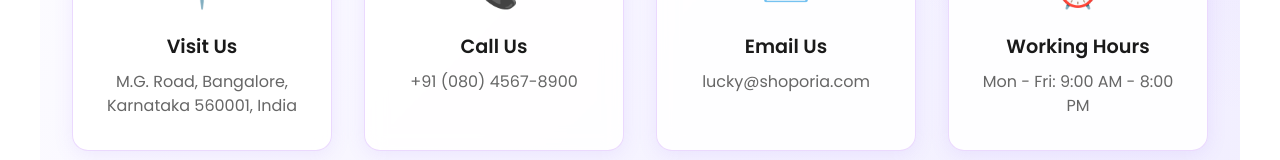
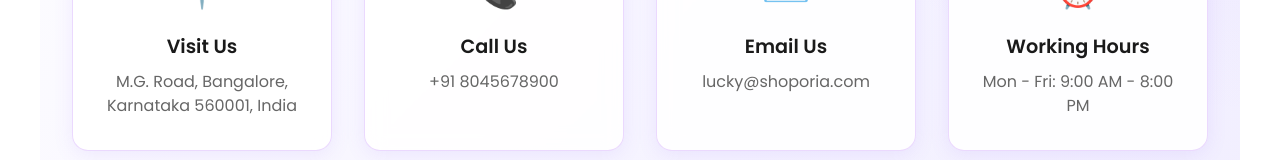
Before and after one commit to Shanidhya01/Shoporia, a React (Vite) app in the folder frontend/: page /contact-us in a window 1280 px wide. Shown: the part 497-657 px from the top of the page. Built offline with nearby package versions, Linux system fonts and the light colour scheme; a web font is replaced by a local one.

Commit message:
Added a Paragraph in about section

```diff
--- a/frontend/src/Pages/AboutUs.jsx
+++ b/frontend/src/Pages/AboutUs.jsx
@@ -43,13 +43,10 @@ const AboutUs = () => {
             transition={{ duration: 0.7 }}
             viewport={{ once: true }}
           >
-            {/* <h2>Our Story</h2>
+            {/* <h2>Our Story</h2> */}
             <p>
-              Founded in 2025, Shoporia began as a small startup with a big dream —
-              to redefine online shopping through trust, quality, and innovation.
-              Today, we connect thousands of customers to products they love,
-              offering a seamless and enjoyable shopping experience across devices.
-            </p> */}
+              Shoporia is your one-stop online shop for all your needs. We offer a wide range of products from electronics to fashion, ensuring quality and affordability.
+            </p>
           </motion.section>
 
           {/* --- Mission Section --- */}
--- a/frontend/src/Pages/ContactUs.jsx
+++ b/frontend/src/Pages/ContactUs.jsx
@@ -49,7 +49,7 @@ const ContactUs = () => {
     },
     {
       title: "Call Us",
-      content: "+91 (080) 4567-8900",
+      content: "+91 8045678900",
       icon: "📞"
     },
     {
```
